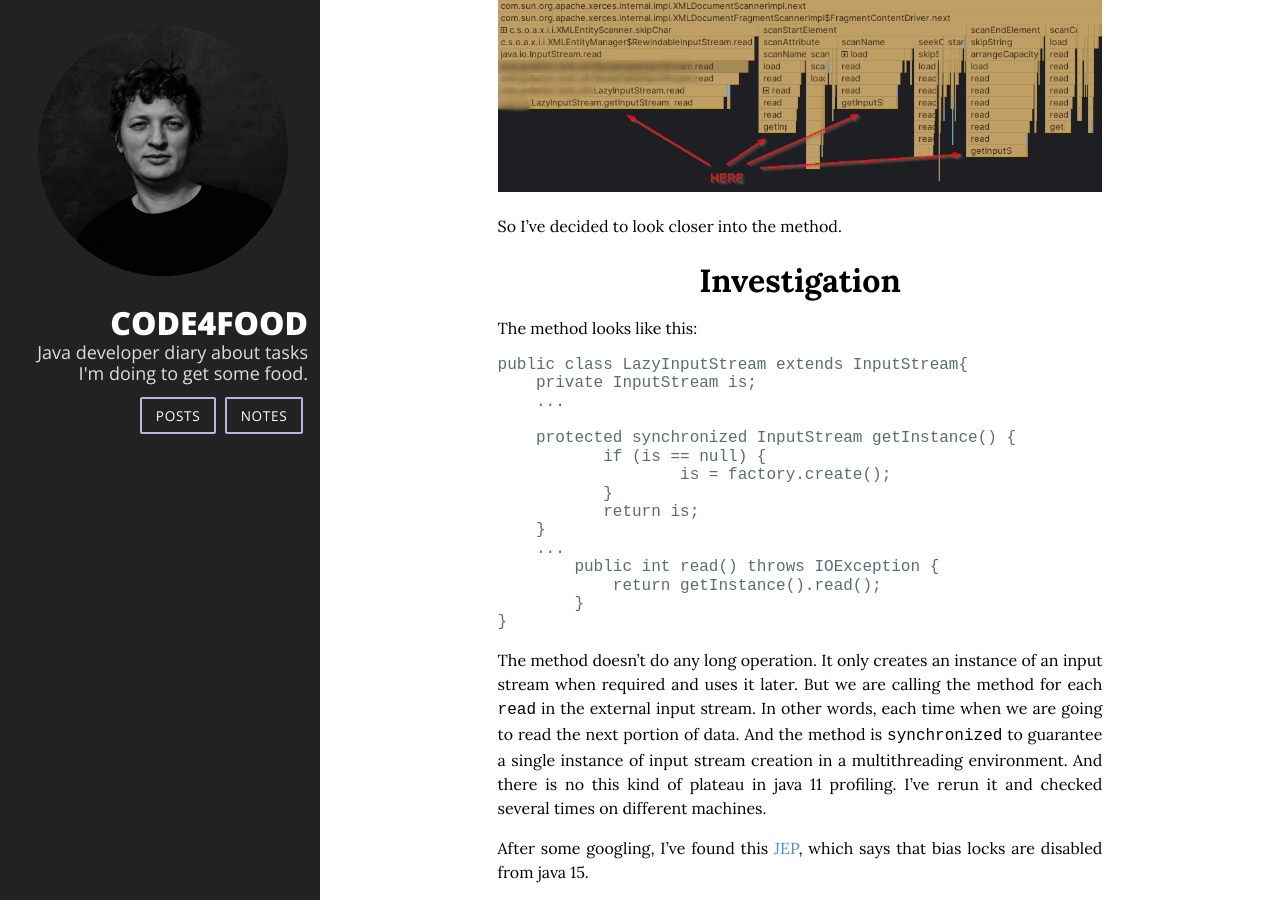
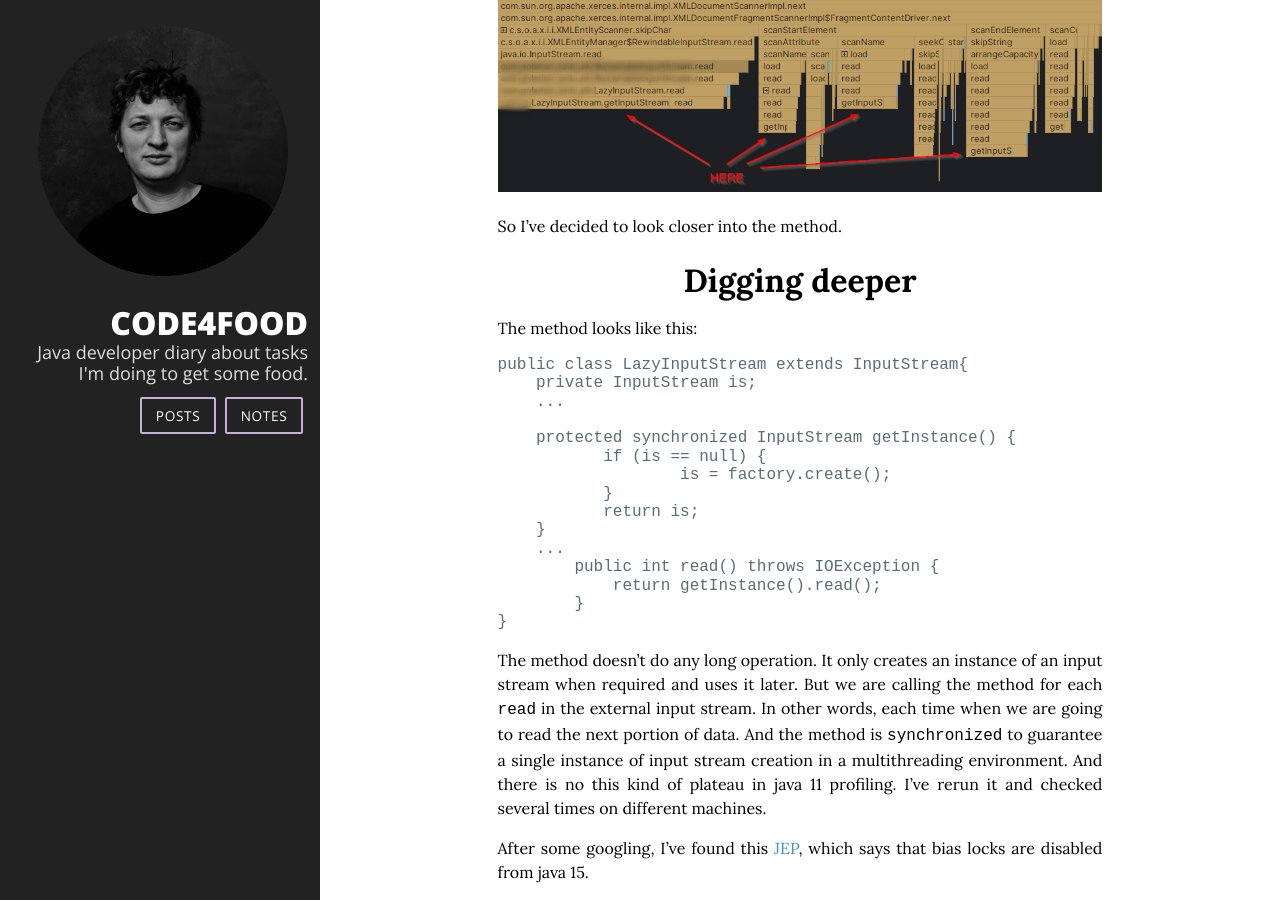
Before and after one commit to vbochenin/vbochenin.github.io, a Jekyll site: the page built from _posts/2023-02-15-java17-bias-locking-regression.md, in a window 1280 px wide and 900 px high, scrolled down 586 px. Built offline with Jekyll 4.4.1, drawn with Linux system fonts in a browser that asks for light colours; nearby versions of some CDN libraries.

Commit message:
Polishing

```diff
--- a/_posts/2023-02-15-java17-bias-locking-regression.md
+++ b/_posts/2023-02-15-java17-bias-locking-regression.md
@@ -27,7 +27,7 @@ Once I ran it, I found strange plateaus on a flame graph that was missing in the
 
 So I've decided to look closer into the method.
 
-# Investigation
+# Digging deeper
 
 The method looks like this:
 
```
